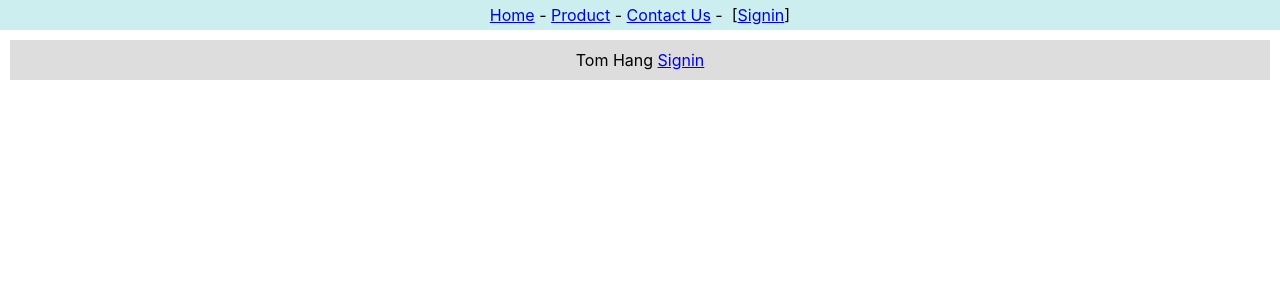
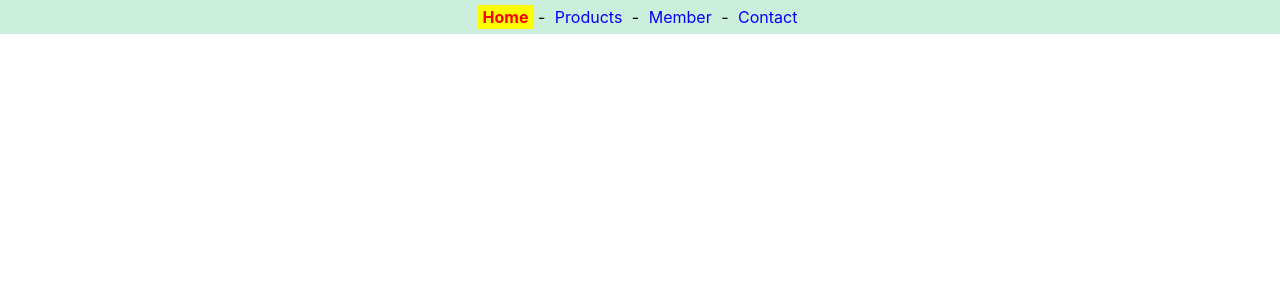
Before and after one commit to Kane028632/app1, a React (Create React App) app: page / in a window 1280 px wide. Shown: the top 300 px of the page. Built offline with nearby package versions, Linux system fonts and the light colour scheme.

Commit message:
create NavLink
create NavLink create NavLink

```diff
--- a/package.json
+++ b/package.json
@@ -9,6 +9,7 @@
     "@testing-library/user-event": "^13.5.0",
     "react": "^19.2.3",
     "react-dom": "^19.2.3",
+    "react-router-dom": "^7.13.0",
     "react-scripts": "5.0.1",
     "web-vitals": "^2.1.4"
   },
--- a/src/App.js
+++ b/src/App.js
@@ -1,16 +1,6 @@
-import "./App.css";
-import {userContext} from './context'
-import Header2 from './context-header2'
-import Content2 from './context-content2'
 import React from "react";
-function App() {
-  let [user, setUser] = React.useState()
-  return (
-    <userContext.Provider value = {[user,setUser]}>
-      <Header2/>
-      <Content2/>
-    </userContext.Provider>
-  )
+import Router2 from "./router2";
+
+export default function App() {
+  return <Router2 />;
 }
-
-export default App;
--- /dev/null
+++ b/src/navlink.css
@@ -0,0 +1,18 @@
+.nav {
+    background-color: #ced;
+    padding: 7px;
+    text-align: center;
+    }
+
+    .menu {
+    color: blue;
+    text-decoration: none;
+    padding: 2px 5px;
+    }
+
+    .active_menu {
+    color: red;
+    background-color: yellow;
+    text-decoration: none;
+    padding: 2px 5px;
+    }
--- /dev/null
+++ b/src/router2.js
@@ -0,0 +1,53 @@
+import React from "react";
+import { BrowserRouter, NavLink } from "react-router-dom";
+import "./navlink.css";
+
+export default function Router2() {
+  return (
+    <BrowserRouter>
+      <nav className="nav">
+        <NavLink
+          to="/"
+          className={({ isActive }) =>
+            isActive ? "active_menu" : "menu"
+          }
+          style={({ isActive }) => ({
+            fontWeight: isActive ? "bold" : "normal"
+          })}
+        >
+          Home
+        </NavLink>{" "}
+        -&nbsp;
+
+        <NavLink
+          to="/product"
+          className={({ isActive }) =>
+            isActive ? "active_menu" : "menu"
+          }
+        >
+          Products
+        </NavLink>{" "}
+        -&nbsp;
+
+        <NavLink
+          to="/member"
+          className={({ isActive }) =>
+            isActive ? "active_menu" : "menu"
+          }
+        >
+          Member
+        </NavLink>{" "}
+        -&nbsp;
+
+        <NavLink
+          to="/contact"
+          className={({ isActive }) =>
+            isActive ? "active_menu" : "menu"
+          }
+        >
+          Contact
+        </NavLink>
+      </nav>
+    </BrowserRouter>
+  );
+}
```
Also changed, not shown: 1 other file (tests, documents, lock files or other folders).
